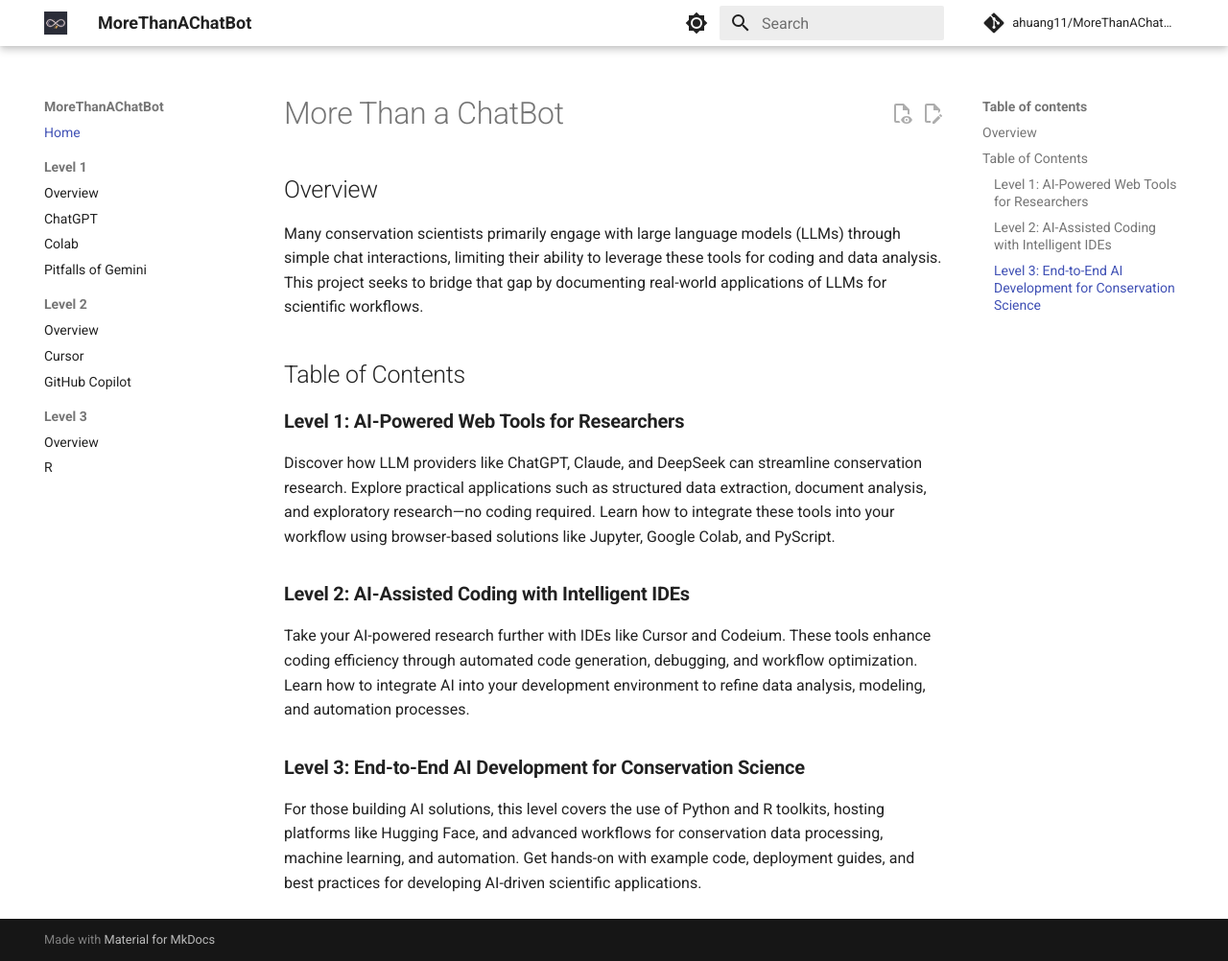
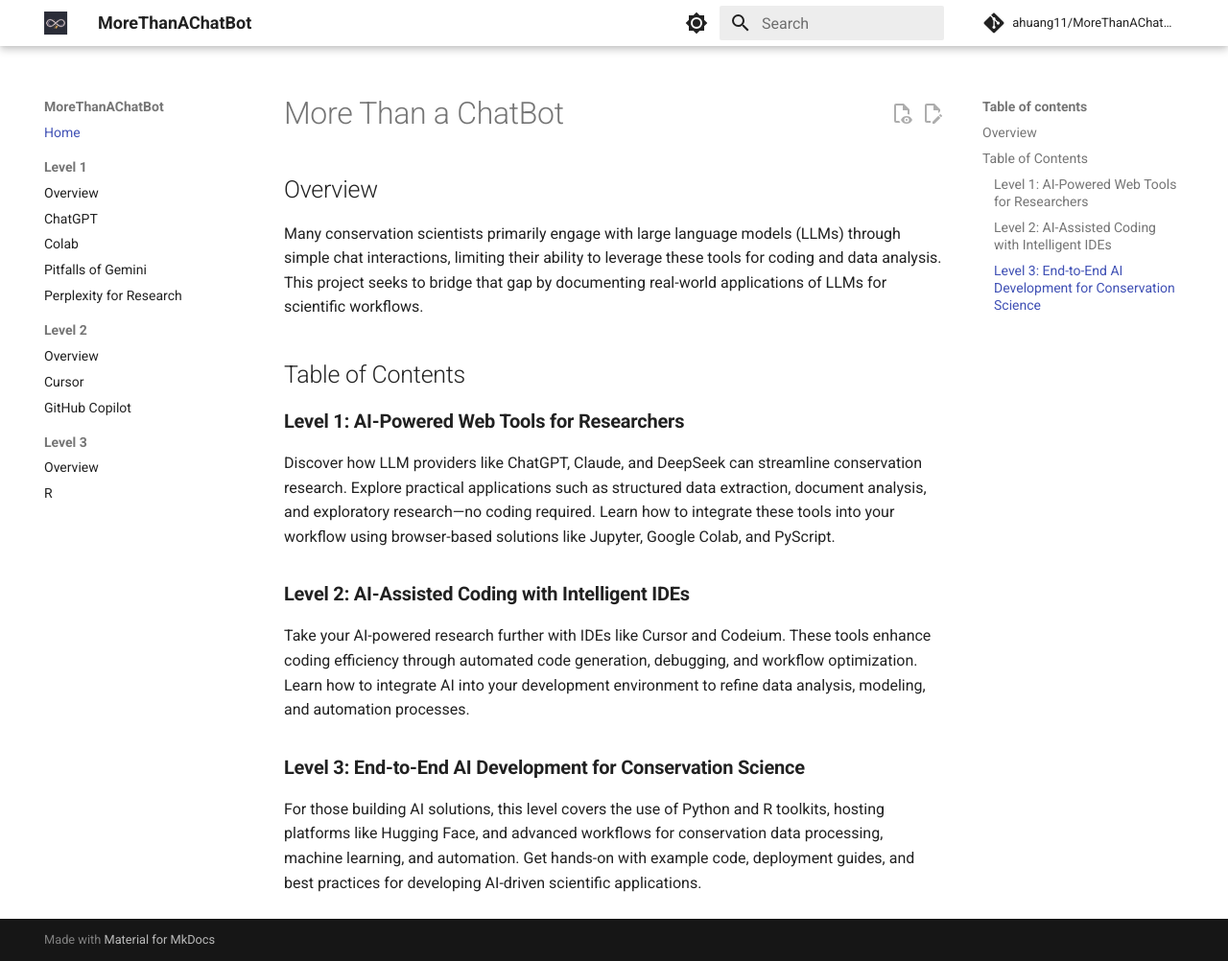
Before and after one commit to ahuang11/MoreThanAChatBot, an MkDocs documentation site: the page built from docs/index.md, in a window 1280 px wide and 1002 px high. Shown: the whole window at 96% size. Built offline with MkDocs 1.6.1 and Material for MkDocs 9.7.7, drawn with Linux system fonts in a browser that asks for light colours; comment, search, counter and statistics services are not loaded.

Commit message:
Update mkdocs.yml

```diff
--- a/mkdocs.yml
+++ b/mkdocs.yml
@@ -76,6 +76,7 @@
         - ChatGPT: level1/chatgpt
         - Colab: level1/colab
         - Pitfalls of Gemini: level1/Pitfall_of_Gemini
+        - Perplexity for Research: level1/Perplexity_for_research
     - Level 2:
         - Overview: level2/index
         - Cursor: level2/cursor
```
